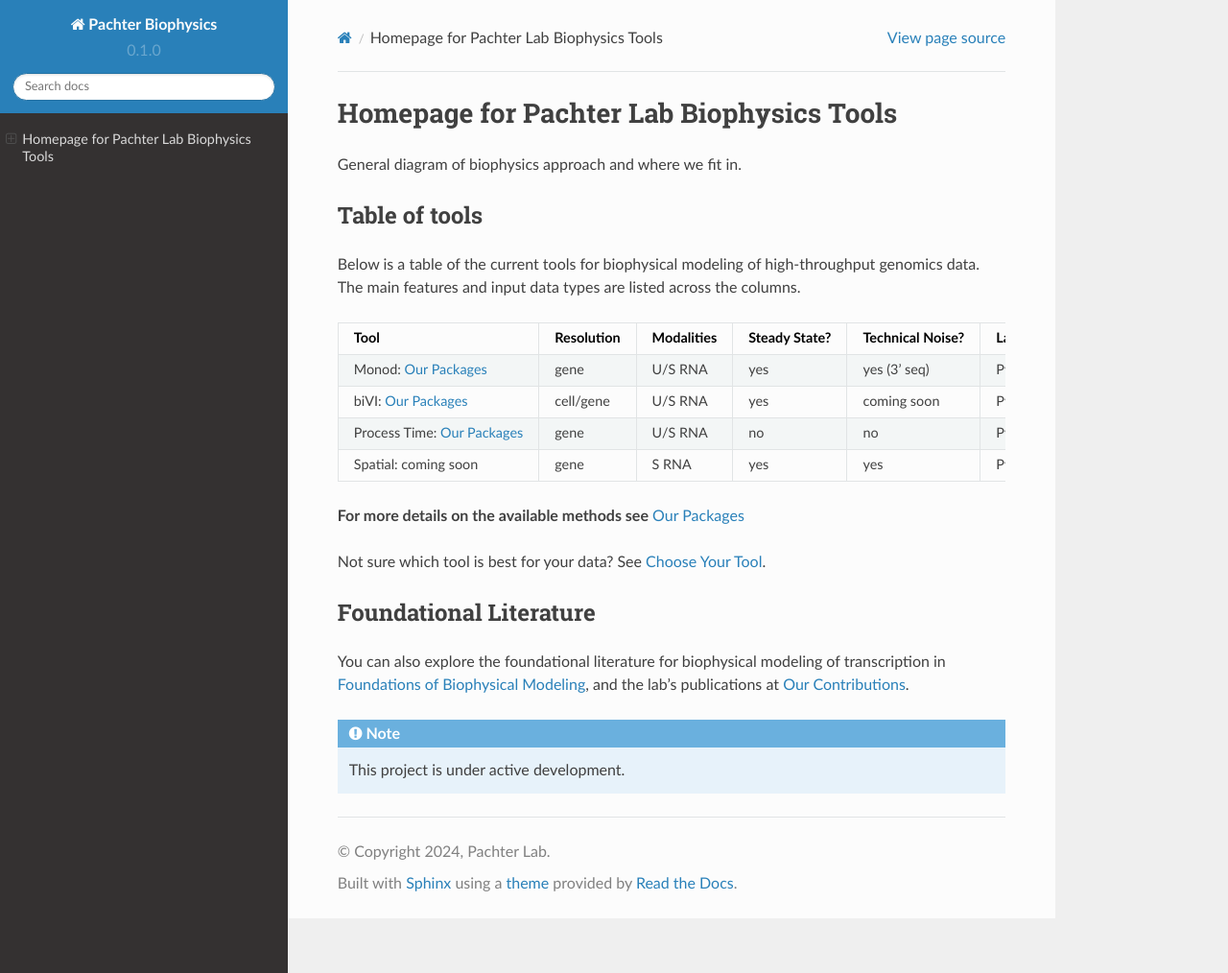
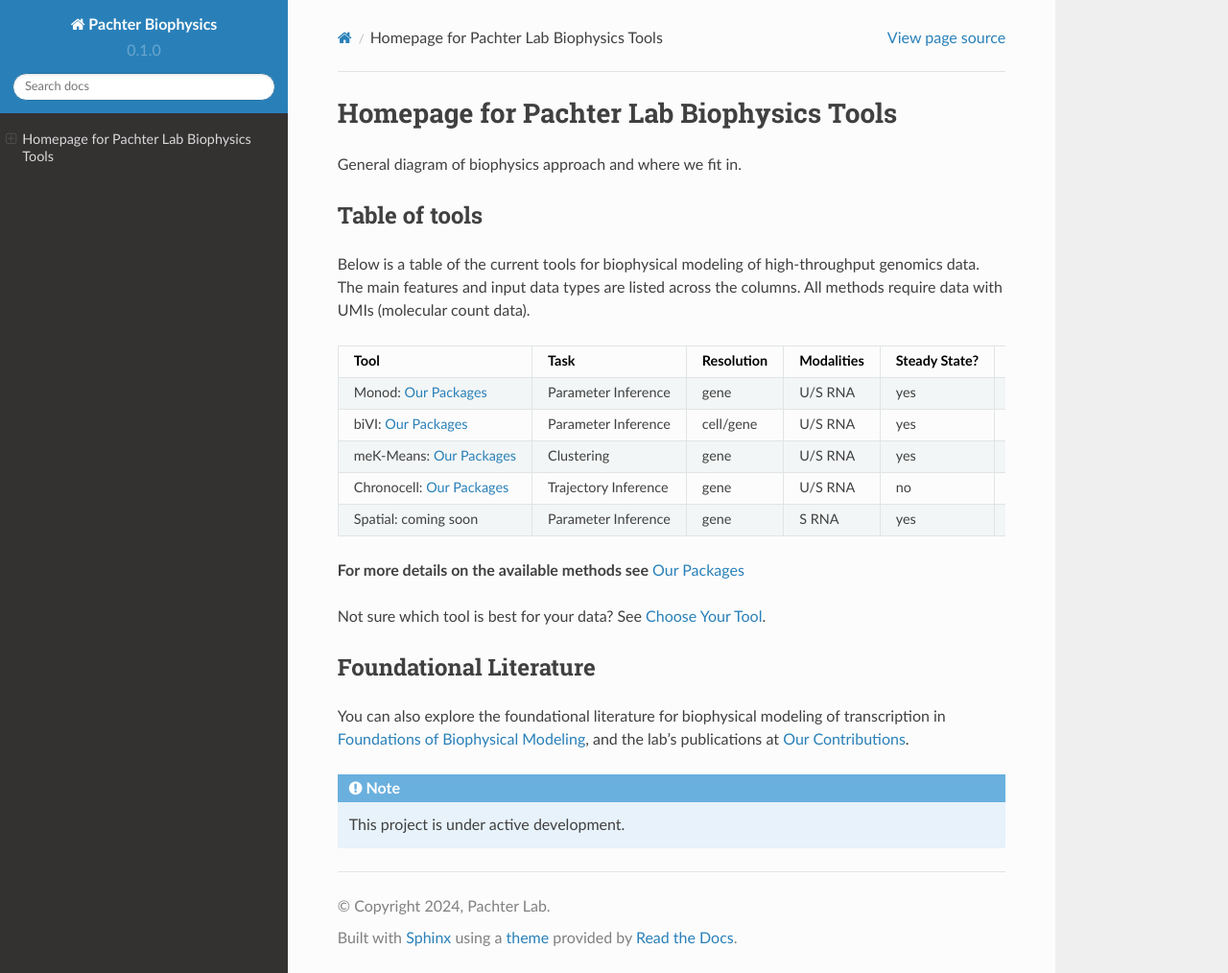
Before and after one commit to pachterlab/biophysics, a Sphinx documentation site: the page built from docs/source/index.rst, in a window 1280 px wide and 1014 px high. Shown: the whole window at 96% size. Built offline with Sphinx 7.4.7 and the Read the Docs theme 2.0.0, drawn with Linux system fonts in a browser that asks for light colours; pages that are not in the unit, such as notebooks, are missing from menus.

Commit message:
Update index.rst

```diff
--- a/docs/source/index.rst
+++ b/docs/source/index.rst
@@ -6,19 +6,22 @@ General diagram of biophysics approach and where we fit in.
 Table of tools
 ---------------
 Below is a table of the current tools for biophysical modeling of high-throughput genomics data. The main features and input data types are listed across the columns.
+All methods require data with UMIs (molecular count data).
 
 
-+-------------------------------+------------+------------+---------------+------------------+----------+-------------------------+
-| Tool                          | Resolution | Modalities | Steady State? | Technical Noise? | Language | Experimental Technology |
-+===============================+============+============+===============+==================+==========+=========================+
-| Monod: :ref:`packages`        | gene       | U/S RNA    | yes           | yes (3' seq)     | Python   | Need UMIs               |
-+-------------------------------+------------+------------+---------------+------------------+----------+-------------------------+
-| biVI: :ref:`packages`         | cell/gene  | U/S RNA    | yes           | coming soon      | Python   | Need UMIs               |
-+-------------------------------+------------+------------+---------------+------------------+----------+-------------------------+
-| Process Time: :ref:`packages` | gene       | U/S RNA    | no            | no               | Python   | Need UMIs               |
-+-------------------------------+------------+------------+---------------+------------------+----------+-------------------------+
-| Spatial: coming soon          | gene       | S RNA      | yes           | yes              | Python   | Need UMIs               |
-+-------------------------------+------------+------------+---------------+------------------+----------+-------------------------+
++-------------------------------+--------------------+------------+------------+---------------+------------------+----------+
+| Tool                          | Task               | Resolution | Modalities | Steady State? | Technical Noise? | Language |
++===============================+====================+============+============+===============+==================+==========+
+| Monod: :ref:`packages`        |Parameter Inference | gene       | U/S RNA    | yes           | yes (3' seq)     | Python   |
++-------------------------------+--------------------+------------+------------+---------------+------------------+----------+
+| biVI: :ref:`packages`         |Parameter Inference | cell/gene  | U/S RNA    | yes           | coming soon      | Python   |
++-------------------------------+--------------------+------------+------------+---------------+------------------+----------+
+| meK-Means: :ref:`packages`    |Clustering          | gene       | U/S RNA    | yes           | yes (3' seq)     | Python   |
++-------------------------------+--------------------+------------+------------+---------------+------------------+----------+
+| Chronocell:   :ref:`packages` |Trajectory Inference| gene       | U/S RNA    | no            | no               | Python   |
++-------------------------------+--------------------+------------+------------+---------------+------------------+----------+
+| Spatial: coming soon          |Parameter Inference | gene       | S RNA      | yes           | yes              | Python   |
++-------------------------------+--------------------+------------+------------+---------------+------------------+----------+
 
 **For more details on the available methods see** :doc:`packages`
 
```
